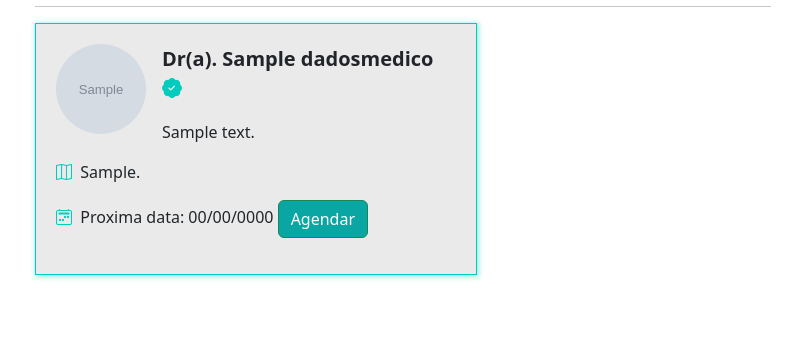
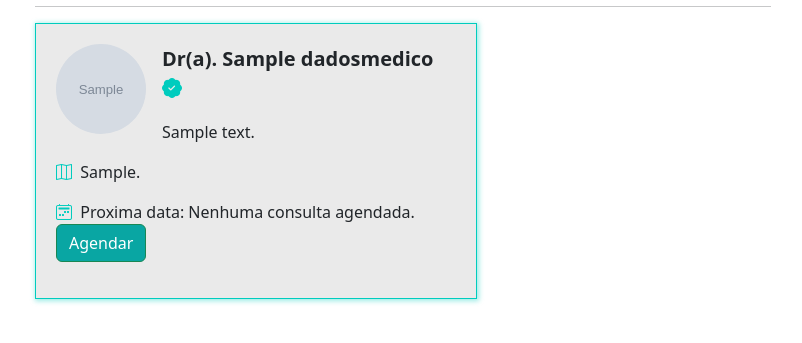
Before and after one commit to gemaquejr/python-medical-center, a Django app: page /patients/home/ in a window 1280 px wide. Shown: the part 266-609 px from the top of the page, without its empty margins (47-849 px from the left). Run offline with Django 5.2, Linux system fonts and the light colour scheme; tables that the repository leaves empty hold one stand-in row (values such as "Sample post"); grey boxes marked "Sample" are stand-in pictures.

Commit message:
Preenchendo dinâmicamente a proxima consulta agendada na página home.html em patients
Signed-off-by: gemaquejr <gemaquejr@hotmail.com>

```diff
--- a/doctors/models.py
+++ b/doctors/models.py
@@ -1,5 +1,6 @@
 from django.db import models
 from django.contrib.auth.models import User
+from datetime import datetime
 
 
 # Create your models here.
@@ -32,6 +33,11 @@ class DadosMedico(models.Model):
     def __str__(self):
         return self.user.username
 
+    @property
+    def proxima_consulta(self):
+        proxima_consulta = SetDate.objects.filter(user=self.user).filter(data__gt=datetime.now()).filter(agendado=False).order_by('data').first()
+        return proxima_consulta
+
 
 class SetDate(models.Model):
     data = models.DateField()
--- a/patients/templates/home.html
+++ b/patients/templates/home.html
@@ -58,7 +58,13 @@
           <p><i class="bi bi-map icon-main"></i>&nbsp&nbsp{{medico.endereco}}.</p>
           <p>
             <i class="bi bi-calendar2-week icon-main"></i>&nbsp&nbspProxima
-            data: 00/00/0000
+            data:
+            {% if medico.proxima_consulta %}
+              {{medico.proxima_consulta}}
+            {% else %}
+              Nenhuma consulta agendada.
+            {% endif %}
+
             <a href="#" class="btn btn-success btn-dark-color">Agendar</a>
           </p>
         </div>
```
